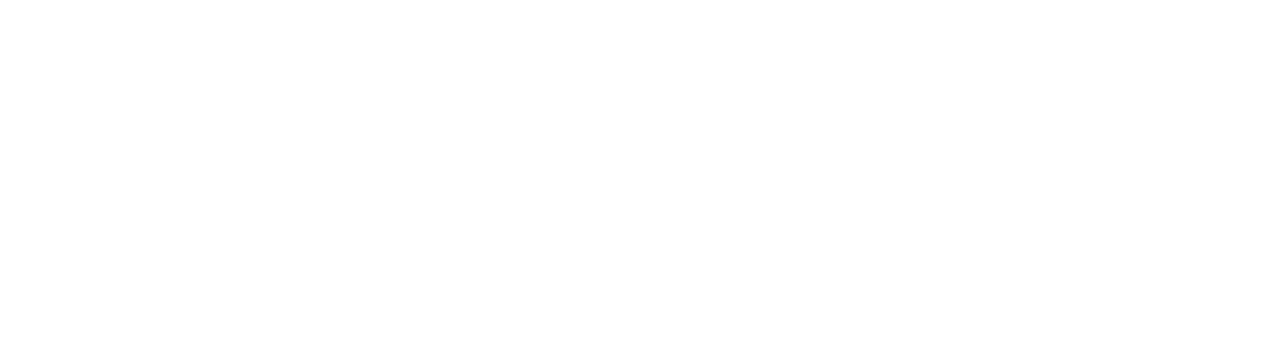
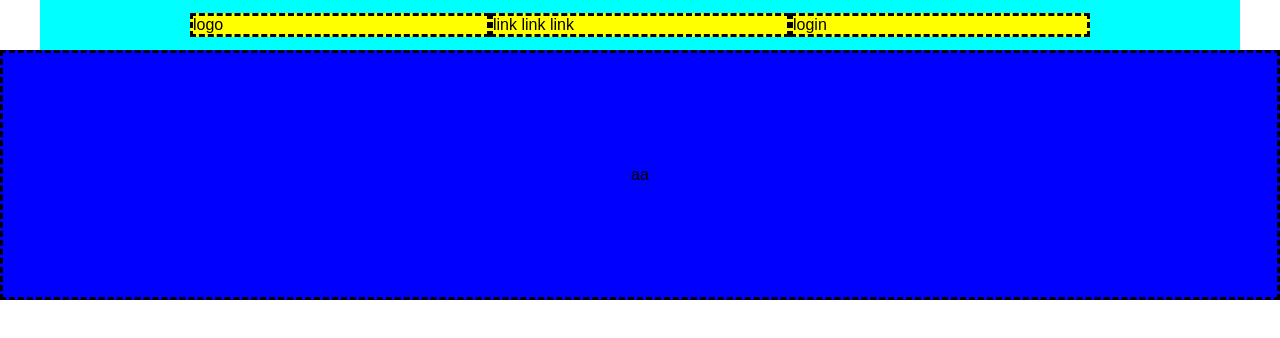
Before and after one commit to stefanopaesano/htmlcss-struttura-discord, a plain HTML site: page index.html in a window 1280 px wide. Drawn offline with Linux system fonts and the light colour scheme.

Commit message:
fine header inizio main

```diff
--- a/index.html
+++ b/index.html
@@ -4,15 +4,34 @@
     <meta charset="UTF-8">
     <meta name="viewport" content="width=device-width, initial-scale=1.0">
     <title>Document</title>
+    <link rel="stylesheet" href="style.css">
 </head>
 <body class="debug">
     <header>
         <div class="container">
+            <div class="header-main-container">
+                <aside>
+                  logo
+                </aside>
+
+                <div id="section"> link link link
+                </div>
+
+                <div id="section">login
+                </div>
+
+                </div>
+            </div>
 
         </div>
     </header>
 
     <main>
+        <div class="sezione-2">
+            <section>
+                aa
+            </section>
+        </div>
 
     </main>
 
--- a/style.css
+++ b/style.css
@@ -6,3 +6,34 @@
 html{
     font-family: Arial, Helvetica, sans-serif;
 }
+.container{
+    max-width: 1200px;
+    margin: 0 auto;
+
+
+}
+.debug .header-main-container,
+.debug .footer-main-container{
+    background-color: aqua;
+    min-height: 50px;
+    display: flex;
+    align-items: center;
+    justify-content: center;
+
+
+
+}
+.debug header aside, #section{
+    background-color: yellow;
+    min-width: 300px;
+    border-style: dashed;
+}
+.sezione-2{
+    background-color:blue;
+    min-width: 10px;
+    border-style: dashed;
+    min-height: 250px;
+    display: flex;
+    align-items: center;
+    justify-content: center;
+}
```
